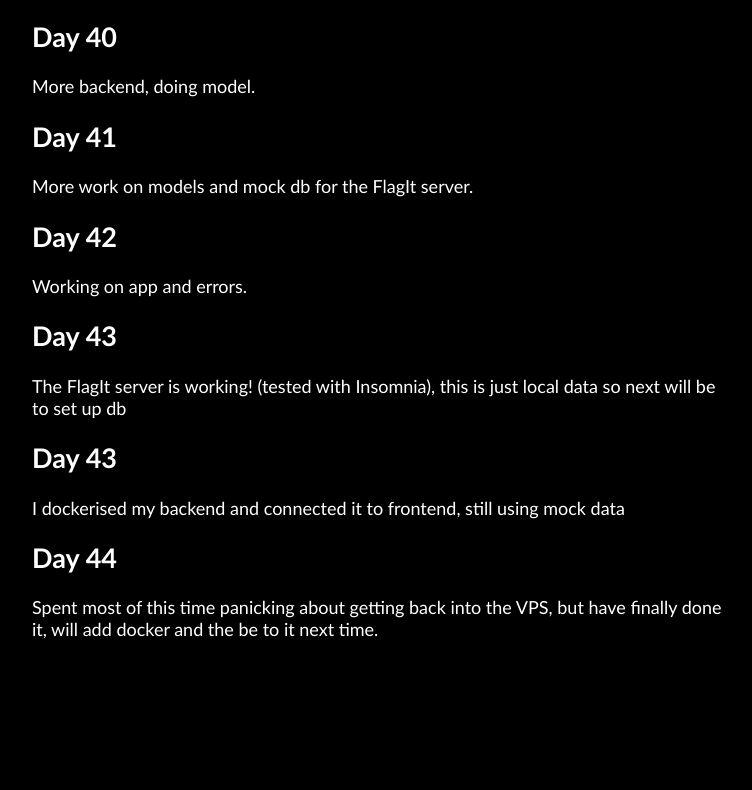
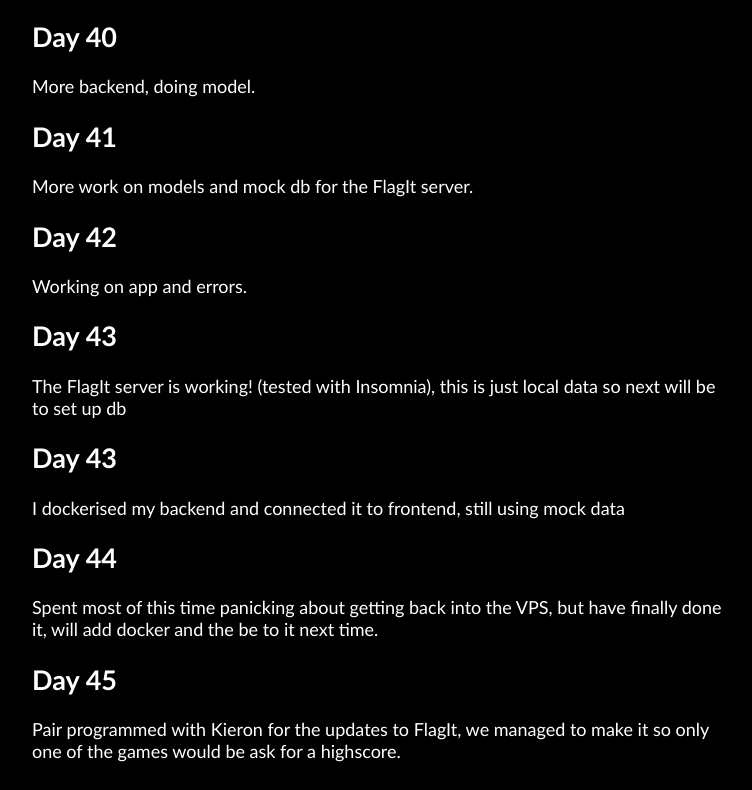
Before and after one commit to Georgie-x/100-days-of-code, a React (Vite) app: page / in a window 1280 px wide. Shown: the part 6213-7003 px from the top of the page, without its empty margins (258-1010 px from the left). Before the commit the page ends 6881 px from the top, so only its background shows below. Built offline with nearby package versions, Linux system fonts and the light colour scheme; a web font is replaced by a local one.

Commit message:
day45 flagit pairing

```diff
--- a/src/App.tsx
+++ b/src/App.tsx
@@ -237,6 +237,8 @@ function App() {
 			<p>I dockerised my backend and connected it to frontend, still using mock data</p>
 			<h2>Day 44</h2>
 			<p>Spent most of this time panicking about getting back into the VPS, but have finally done it, will add docker and the be to it next time.</p>
+			<h2>Day 45</h2>
+			<p>Pair programmed with Kieron for the updates to FlagIt, we managed to make it so only one of the games would be ask for a highscore.</p>
 		</div>
 	)
 }
```
